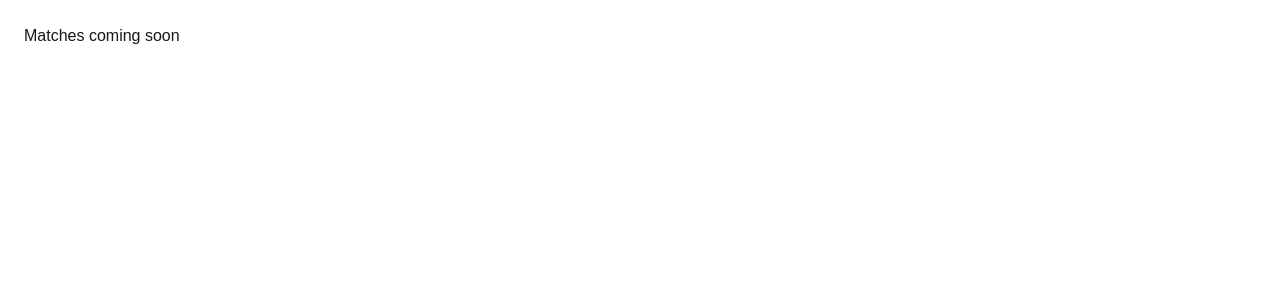
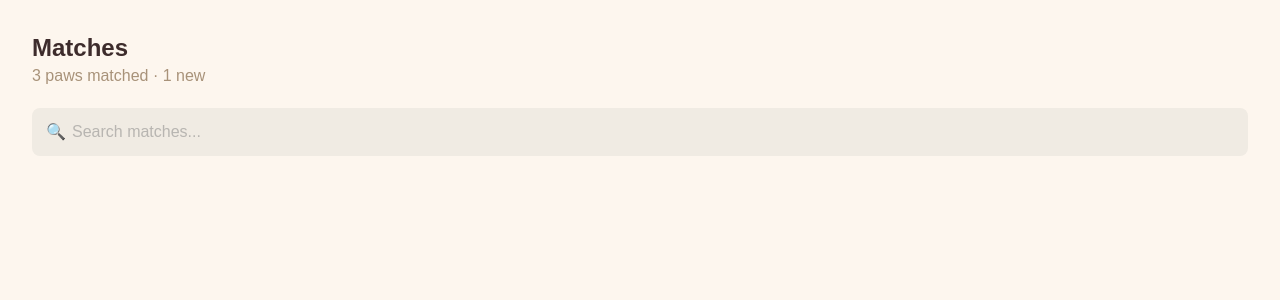
Before and after one commit to StephB-97/PawPals-App, a Next.js app in the folder web/: page /matches in a window 1280 px wide. Shown: the top 300 px of the page. Built offline with nearby package versions, Linux system fonts and the light colour scheme.

Commit message:
Finished the layout

```diff
--- a/web/src/app/(main)/matches/page.tsx
+++ b/web/src/app/(main)/matches/page.tsx
@@ -1,3 +1,19 @@
 export default function MatchesPage() {
-  return <div className="p-6">Matches coming soon</div>;
+  return (
+    <>
+      <div className = "min-h-screen bg-[#FDF6EE] p-8">
+        <div className = "text-[#3D2C2C] text-2xl font-bold">Matches</div>
+        <div className = "text-[#A89279] mb-[20px]" >3 paws matched · 1 new</div>
+        {/* Search bar */}
+        <div className = "relative">
+          <span className="absolute left-[14px] top-1/2 -translate-y-1/2">🔍</span>
+          <input
+            type="text"
+            placeholder="Search matches..."
+            className="bg-[#F0EBE3] text-[grey] w-full pt-[12px] pr-[14px] pb-[12px] pl-[40px] rounded-lg "
+          />
+        </div>
+      </div>
+    </>
+  );
 }
```
Also changed, not shown: 1 other file (tests, documents, lock files or other folders).
